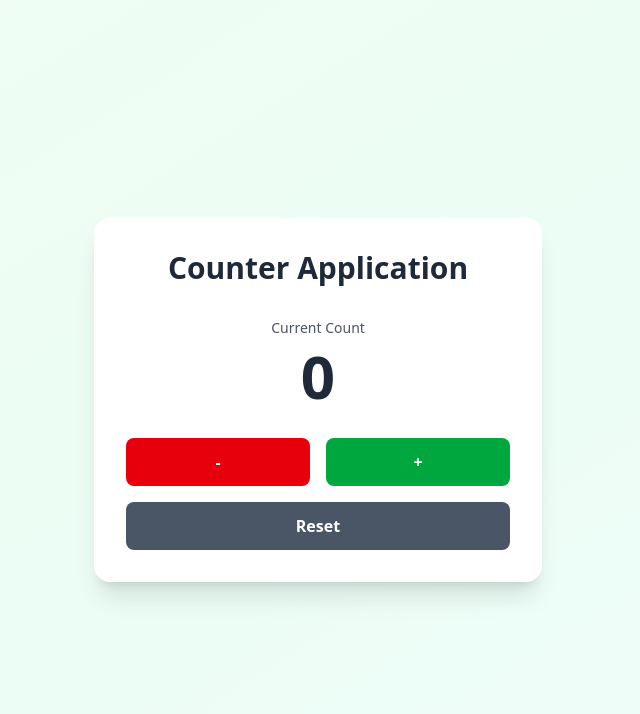
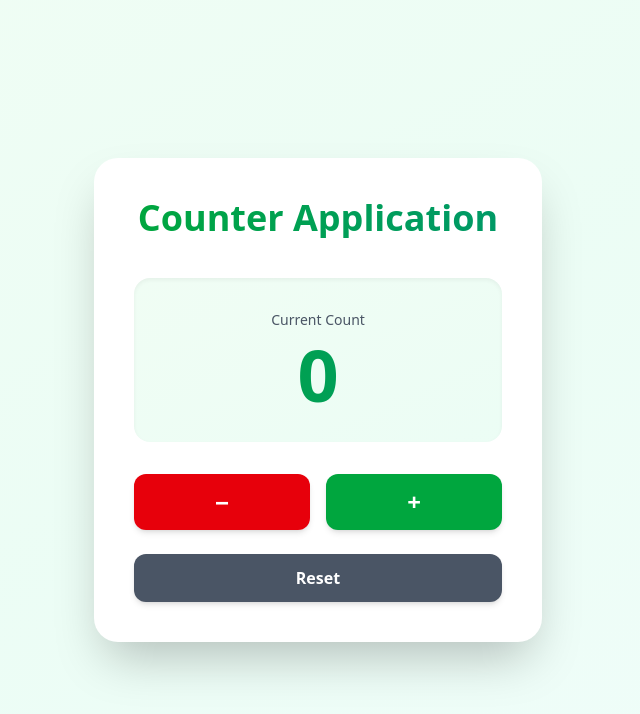
Before and after one commit to cw-learning/Vidya-Counter, a React (Vite) app: page / in a window 1280 px wide. Shown: the top 714 px of the page, without its empty margins (322-962 px from the left). Built offline with nearby package versions, Linux system fonts and the light colour scheme.

Commit message:
style(ui): enhance counter with gradients, shadows and animations

```diff
--- a/src/components/atoms/Button/Button.jsx
+++ b/src/components/atoms/Button/Button.jsx
@@ -8,7 +8,7 @@ const Button = ({
     ariaLabel,
     className = ''
 }) => {
-    const baseStyles = 'px-6 py-3 rounded-lg font-semibold transition-all duration-200 focus:outline-none focus:ring-2 focus:ring-offset-2'
+    const baseStyles = 'px-6 py-3 rounded-xl font-semibold transition-all duration-200 focus:outline-none focus:ring-2 focus:ring-offset-2 shadow-md hover:shadow-lg'
 
     const variants = {
         primary: 'bg-green-600 hover:bg-green-700 text-white focus:ring-green-500',
--- a/src/components/atoms/Display/Display.jsx
+++ b/src/components/atoms/Display/Display.jsx
@@ -7,7 +7,7 @@ const Display = ({ value, label, className = '' }) => {
                 <p className="text-sm text-gray-600 mb-2 font-medium">{label}</p>
             )}
             <div
-                className="text-6xl font-bold text-gray-800 tabular-nums"
+                className="text-7xl font-bold bg-gradient-to-r from-green-600 to-emerald-600 bg-clip-text text-transparent tabular-nums transition-all duration-300"
                 aria-live="polite"
                 aria-label={label ? `${label}: ${value}` : `counter value: ${value}`}
             >
--- a/src/components/organisms/Counter/Counter.jsx
+++ b/src/components/organisms/Counter/Counter.jsx
@@ -10,27 +10,29 @@ const Counter = ({ initialValue = 0, step = 1 }) => {
     const reset = () => setCount(initialValue)
 
     return (
-        <div className="bg-white rounded-2xl shadow-xl p-8 w-full max-w-md">
-            <h2 className="text-3xl font-bold text-center text-gray-800 mb-8">
+        <div className="bg-white rounded-3xl shadow-2xl p-10 w-full max-w-md transform transition-all duration-300 hover:shadow-green-200/50 hover:scale-[1.02]">
+            <h2 className="text-4xl font-bold text-center bg-gradient-to-r from-green-600 to-emerald-600 bg-clip-text text-transparent mb-10">
                 Counter Application
             </h2>
 
-            <Display value={count} label="Current Count" className="mb-8" />
+            <div className="bg-gradient-to-br from-green-50 to-emerald-50 rounded-2xl p-8 mb-8 shadow-inner">
+                <Display value={count} label="Current Count" className="mb-0" />
+            </div>
 
-            <div className="flex gap-4 mb-4">
+            <div className="flex gap-4 mb-6">
                 <Button
                     onClick={decrement}
                     variant="danger"
                     ariaLabel="decrement counter"
-                    className="flex-1"
+                    className="flex-1 text-2xl font-bold transform transition-transform active:scale-95"
                 >
-                    -
+                    −
                 </Button>
                 <Button
                     onClick={increment}
                     variant="primary"
                     ariaLabel="increment counter"
-                    className="flex-1"
+                    className="flex-1 text-2xl font-bold transform transition-transform active:scale-95"
                 >
                     +
                 </Button>
@@ -40,7 +42,7 @@ const Counter = ({ initialValue = 0, step = 1 }) => {
                 onClick={reset}
                 variant="secondary"
                 ariaLabel="reset counter"
-                className="w-full"
+                className="w-full transform transition-transform active:scale-95"
             >
                 Reset
             </Button>
```
